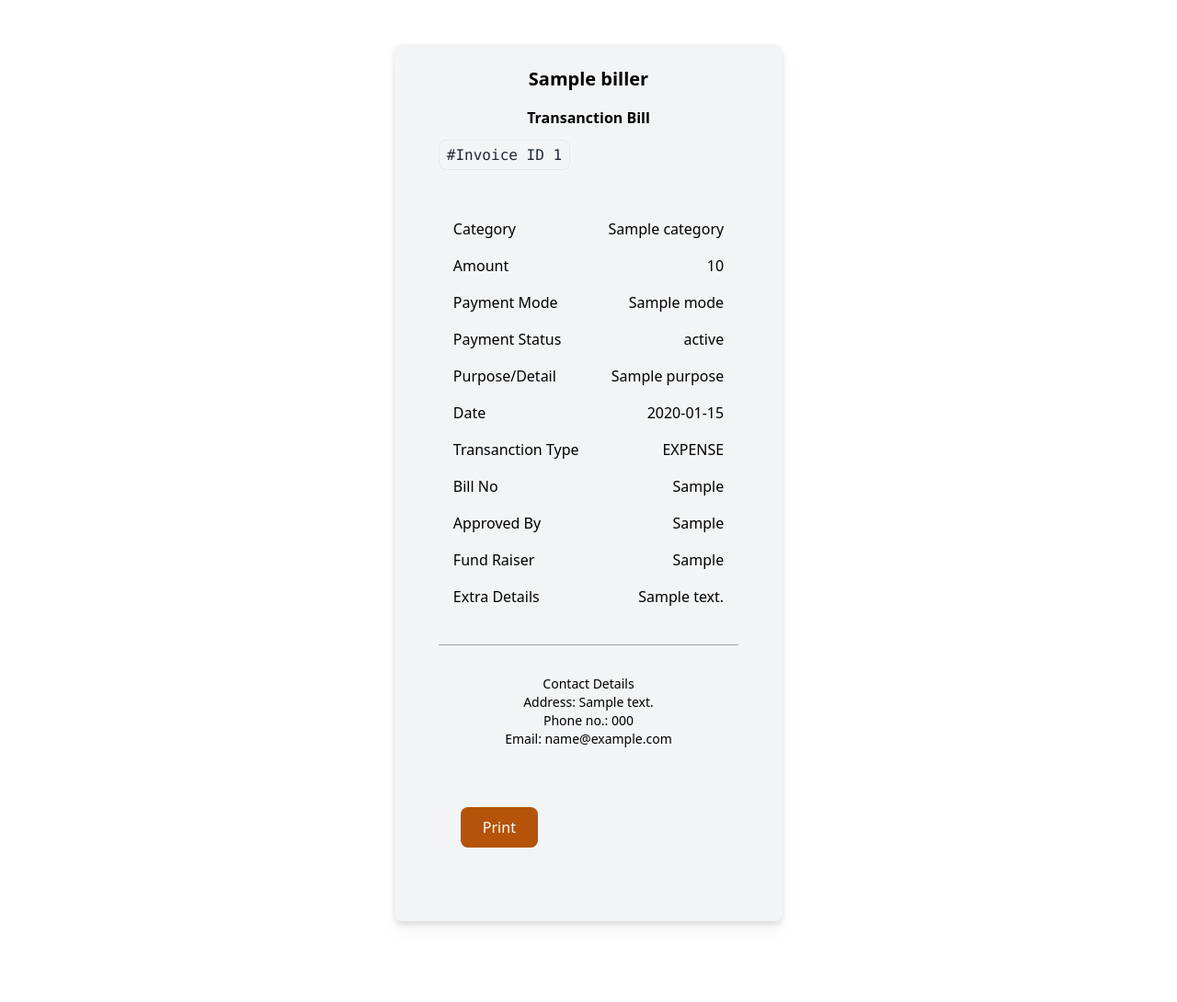
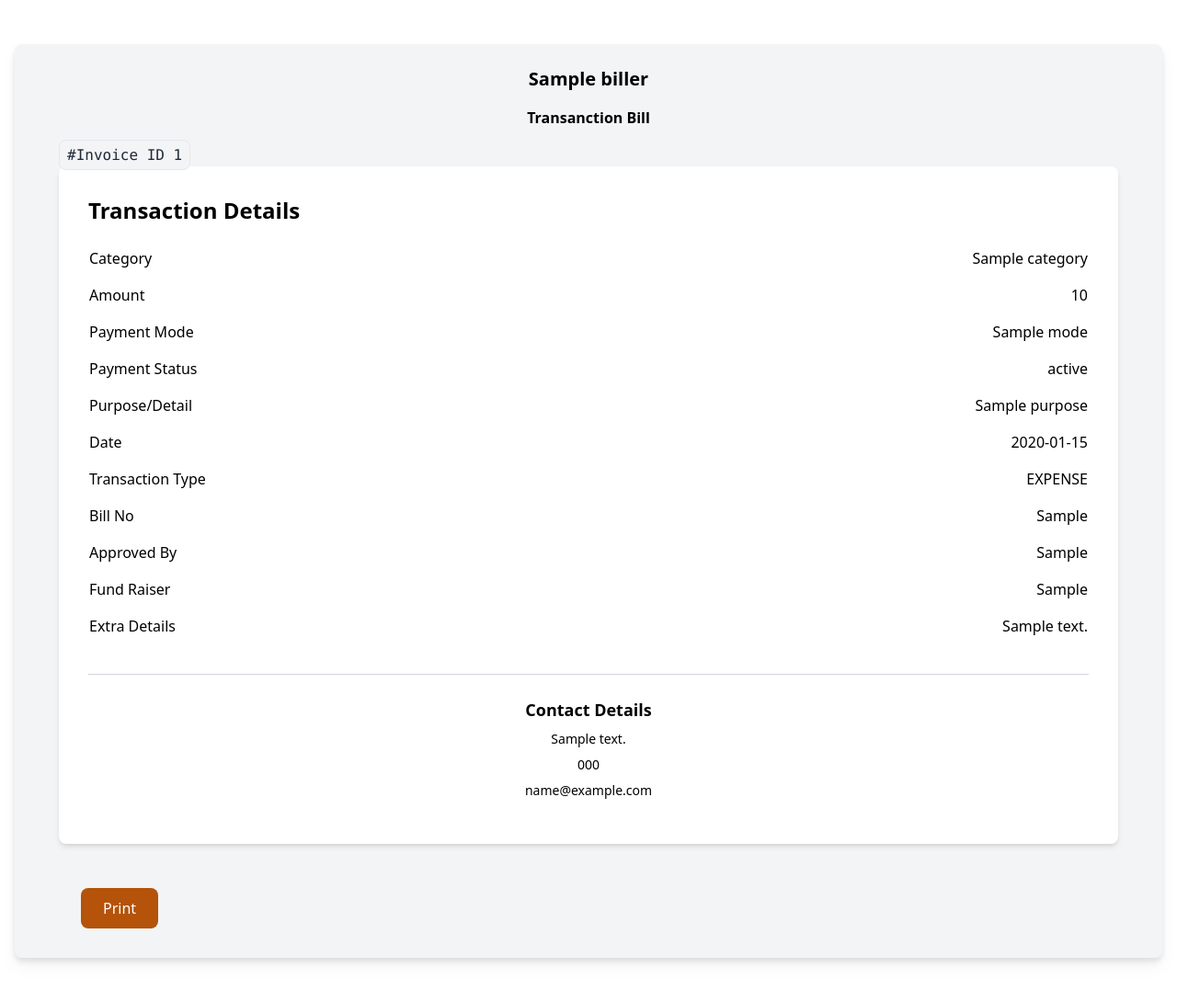
Before and after one commit to aahnik/unison, a Django app: template src/accounts/templates/accounts/invoice.html in a window 1280 px wide. Shown: the whole page at 92% size. Before the commit the page ends 1008 px from the top, so only its background shows below. Run offline with Django 4.2, Linux system fonts and the light colour scheme; the template is opened without the code that fills it: most values are stand-ins (such as "Sample title", 1, 10 or a date in 2020); style sheets or scripts are compiled from the project's sources; some libraries are stand-ins or nearby versions.

Commit message:
update design of invoice with help of chat gpt

```diff
--- a/src/accounts/templates/accounts/invoice.html
+++ b/src/accounts/templates/accounts/invoice.html
@@ -20,73 +20,71 @@
       >
       <br />
 
-      <div class="my-12">
-        <table class="table-auto w-full">
+      <div class="bg-white shadow-md rounded-lg p-8">
+        <div class="mb-8">
+          <h2 class="text-2xl font-semibold mb-4">Transaction Details</h2>
+          <table class="table-fixed w-full">
             <tbody>
               <tr>
-              <td class="px-4 py-2 text-left">Category</td>
-              <td class="px-4 py-2 text-right">{{ transanction.category }}</td>
+                <td class="py-2 pr-4 text-left font-medium">Category</td>
+                <td class="py-2 pl-4 text-right">{{ transanction.category }}</td>
               </tr>
               <tr>
-              <td class="px-4 py-2 text-left">Amount</td>
-              <td class="px-4 py-2 text-right">{{ transanction.amount }}</td>
+                <td class="py-2 pr-4 text-left font-medium">Amount</td>
+                <td class="py-2 pl-4 text-right">{{ transanction.amount }}</td>
               </tr>
               <tr>
-              <td class="px-4 py-2 text-left">Payment Mode</td>
-              <td class="px-4 py-2 text-right">{{ transanction.mode }}</td>
+                <td class="py-2 pr-4 text-left font-medium">Payment Mode</td>
+                <td class="py-2 pl-4 text-right">{{ transanction.mode }}</td>
               </tr>
               <tr>
-              <td class="px-4 py-2 text-left">Payment Status</td>
-              <td class="px-4 py-2 text-right">{{ transanction.txn_status}}</td>
+                <td class="py-2 pr-4 text-left font-medium">Payment Status</td>
+                <td class="py-2 pl-4 text-right">{{ transanction.txn_status }}</td>
               </tr>
               <tr>
-              <td class="px-4 py-2 text-left">Purpose/Detail</td>
-              <td class="px-4 py-2 text-right">{{ transanction.purpose }}</td>
+                <td class="py-2 pr-4 text-left font-medium">Purpose/Detail</td>
+                <td class="py-2 pl-4 text-right">{{ transanction.purpose }}</td>
               </tr>
               <tr>
-              <td class="px-4 py-2 text-left">Date</td>
-              <td class="px-4 py-2 text-right">{{ transanction.tdate }}</td>
+                <td class="py-2 pr-4 text-left font-medium">Date</td>
+                <td class="py-2 pl-4 text-right">{{ transanction.tdate }}</td>
               </tr>
               <tr>
-              <td class="px-4 py-2 text-left">Transanction Type</td>
-              <td class="px-4 py-2 text-right">
-                {% if transanction.ttype == "IN" %} INCOME {%else%} EXPENSE
-                {%endif%}
-              </td>
-            </tr>
-
-            <tr>
-              <td class="px-4 py-2 text-left">Bill No</td>
-              <td class="px-4 py-2 text-right">{{ transanction.bill_no }}</td>
-            </tr>
-            <tr>
-              <td class="px-4 py-2 text-left">Approved By</td>
-              <td class="px-4 py-2 text-right">
-                {{ transanction.approved_by }}
+                <td class="py-2 pr-4 text-left font-medium">Transaction Type</td>
+                <td class="py-2 pl-4 text-right">
+                  {% if transanction.ttype == "IN" %} INCOME {% else %} EXPENSE {% endif %}
                 </td>
               </tr>
               <tr>
-              <td class="px-4 py-2 text-left">Fund Raiser</td>
-              <td class="px-4 py-2 text-right">
-                {{ transanction.fund_raiser }}
-              </td>
+                <td class="py-2 pr-4 text-left font-medium">Bill No</td>
+                <td class="py-2 pl-4 text-right">{{ transanction.bill_no }}</td>
               </tr>
               <tr>
-              <td class="px-4 py-2 text-left">Extra Details</td>
-              <td class="px-4 py-2 text-right">
-                {{ transanction.extra_details }}
-              </td>
+                <td class="py-2 pr-4 text-left font-medium">Approved By</td>
+                <td class="py-2 pl-4 text-right">{{ transanction.approved_by }}</td>
+              </tr>
+              <tr>
+                <td class="py-2 pr-4 text-left font-medium">Fund Raiser</td>
+                <td class="py-2 pl-4 text-right">{{ transanction.fund_raiser }}</td>
+              </tr>
+              <tr>
+                <td class="py-2 pr-4 text-left font-medium">Extra Details</td>
+                <td class="py-2 pl-4 text-right">{{ transanction.extra_details }}</td>
               </tr>
             </tbody>
           </table>
-        <hr class="h-px my-8 bg-gray-400 border-0 dark:bg-gray-700">
-        <div class="my-4 text-center text-sm">
-          Contact Details
-          <p>Address: {{biller.biller_address}}</p>
-          <p>Phone no.: {{biller.biller_phone}}</p>
-          <p>Email: {{biller.biller_email}}</p>
+        </div>
 
+        <hr class="h-px mb-6 bg-gray-300 border-0">
+
+        <div class="mb-4 text-center text-sm">
+          <h2 class="text-lg font-semibold mb-2">Contact Details</h2>
+          <p class="mb-2">{{ biller.biller_address }}</p>
+          <p class="mb-2">{{ biller.biller_phone }}</p>
+          <p>{{ biller.biller_email }}</p>
         </div>
+      </div>
+
 
         <button
         onclick="handlePrint()"
```
Lines whose indentation alone changed are shown as unchanged.
